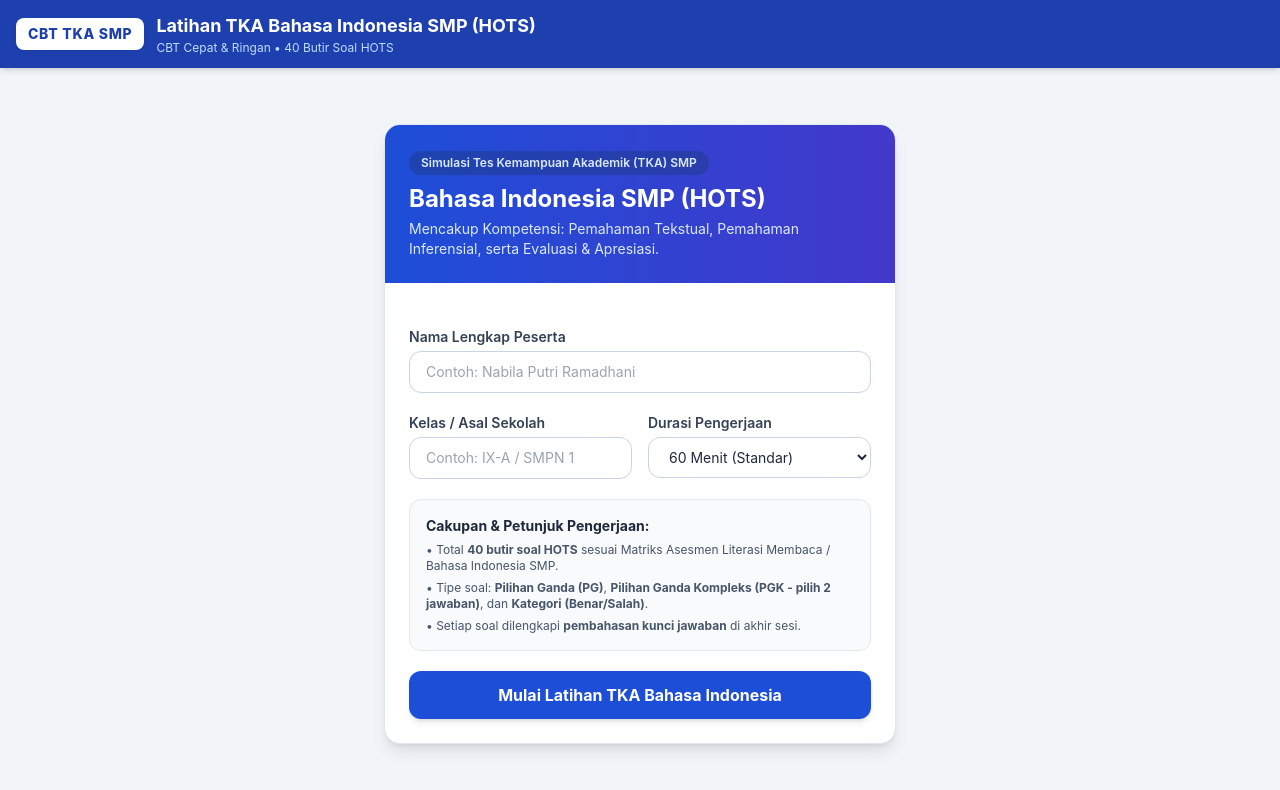
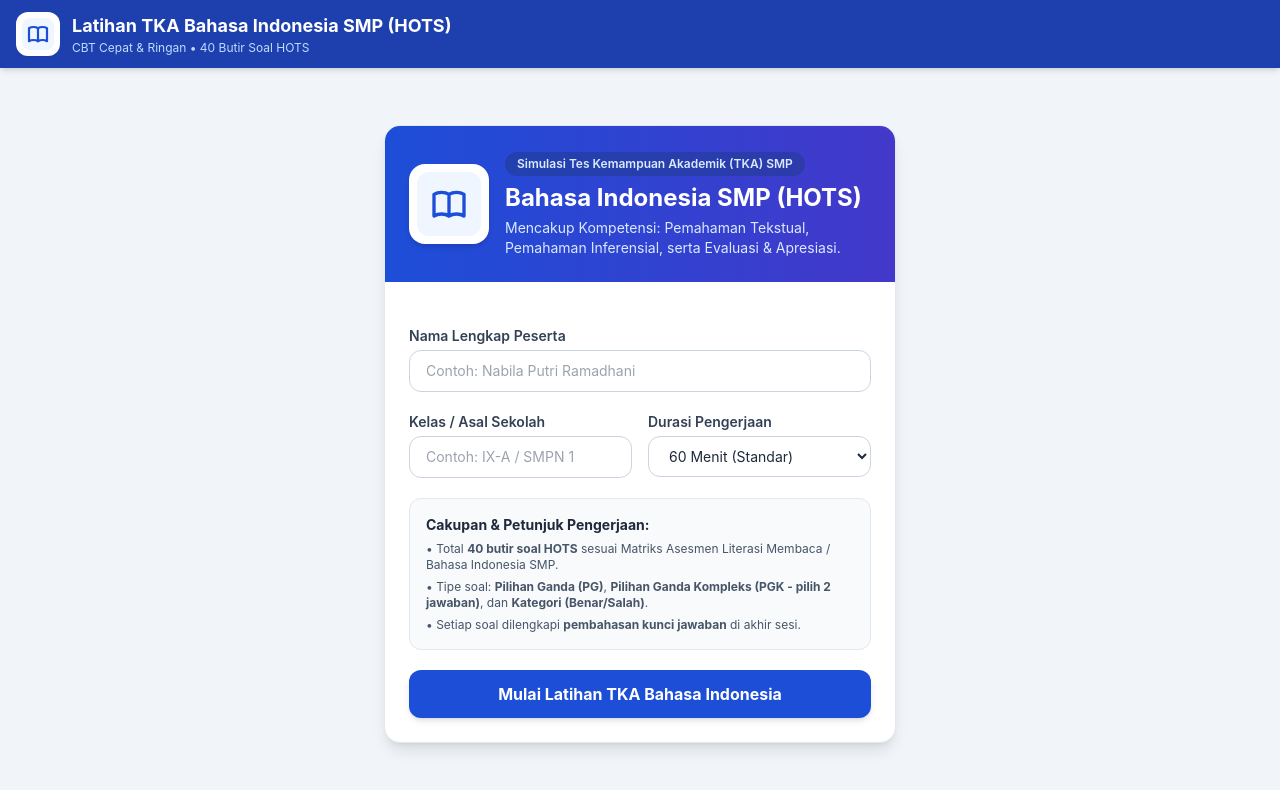
Before and after one commit to arhymu/latihan-tka-literasi, a plain HTML site: page index.html in a window 1280 px wide. Drawn offline with nearby package versions, Linux system fonts and the light colour scheme.

Commit message:
Add files via upload

```diff
--- a/index.html
+++ b/index.html
@@ -43,8 +43,14 @@
     <header class="bg-blue-800 text-white shadow-md sticky top-0 z-30">
         <div class="max-w-7xl mx-auto px-4 py-3 flex flex-wrap items-center justify-between gap-2">
             <div class="flex items-center gap-3">
-                <div class="bg-white text-blue-800 font-extrabold px-3 py-1.5 rounded-lg text-sm tracking-wider shadow-sm">
-                    CBT TKA SMP
+                <div class="bg-white p-1.5 rounded-xl shadow-sm flex items-center justify-center w-11 h-11 overflow-hidden shrink-0">
+                    <img id="headerLogoImg" src="logo-sekolah.png" alt="Logo Sekolah" class="w-full h-full object-contain"
+                         onerror="this.style.display='none'; document.getElementById('headerLogoFallback').style.display='flex';">
+                    <div id="headerLogoFallback" style="display:none;" class="w-full h-full items-center justify-center bg-blue-50 text-blue-800 rounded-lg font-black text-xs">
+                        <svg class="w-6 h-6 text-blue-700" fill="none" stroke="currentColor" stroke-width="2.2" viewBox="0 0 24 24">
+                            <path stroke-linecap="round" stroke-linejoin="round" d="M12 6.253v13m0-13C10.832 5.477 9.246 5 7.5 5S4.168 5.477 3 6.253v13C4.168 18.477 5.754 18 7.5 18s3.332.477 4.5 1.253m0-13C13.168 5.477 14.754 5 16.5 5c1.747 0 3.332.477 4.5 1.253v13C19.832 18.477 18.247 18 16.5 18c-1.746 0-3.332.477-4.5 1.253"/>
+                        </svg>
+                    </div>
                 </div>
                 <div>
                     <h1 class="font-bold text-base sm:text-lg leading-tight">Latihan TKA Bahasa Indonesia SMP (HOTS)</h1>
@@ -69,14 +75,25 @@
     <!-- ==================== HALAMAN 1: LOGIN / MULAI UJIAN ==================== -->
     <main id="loginScreen" class="flex-grow flex items-center justify-center p-4 fade-in">
         <div class="bg-white max-w-lg w-full rounded-2xl shadow-lg border border-slate-200 overflow-hidden">
-            <div class="bg-gradient-to-r from-blue-700 to-indigo-700 p-6 text-white">
-                <span class="inline-block bg-blue-900/50 text-blue-100 text-xs font-semibold px-3 py-1 rounded-full mb-2">
-                    Simulasi Tes Kemampuan Akademik (TKA) SMP
-                </span>
-                <h2 class="text-2xl font-bold">Bahasa Indonesia SMP (HOTS)</h2>
-                <p class="text-sm text-blue-100 mt-1">
-                    Mencakup Kompetensi: Pemahaman Tekstual, Pemahaman Inferensial, serta Evaluasi & Apresiasi.
-                </p>
+            <div class="bg-gradient-to-r from-blue-700 to-indigo-700 p-6 text-white flex items-center gap-4">
+                <div class="bg-white p-2 rounded-2xl shadow-md w-16 h-16 sm:w-20 sm:h-20 flex items-center justify-center shrink-0 overflow-hidden">
+                    <img id="loginLogoImg" src="logo-sekolah.png" alt="Logo Sekolah" class="w-full h-full object-contain"
+                         onerror="this.style.display='none'; document.getElementById('loginLogoFallback').style.display='flex';">
+                    <div id="loginLogoFallback" style="display:none;" class="w-full h-full items-center justify-center bg-blue-50 text-blue-700 rounded-xl">
+                        <svg class="w-10 h-10" fill="none" stroke="currentColor" stroke-width="2" viewBox="0 0 24 24">
+                            <path stroke-linecap="round" stroke-linejoin="round" d="M12 6.253v13m0-13C10.832 5.477 9.246 5 7.5 5S4.168 5.477 3 6.253v13C4.168 18.477 5.754 18 7.5 18s3.332.477 4.5 1.253m0-13C13.168 5.477 14.754 5 16.5 5c1.747 0 3.332.477 4.5 1.253v13C19.832 18.477 18.247 18 16.5 18c-1.746 0-3.332.477-4.5 1.253"/>
+                        </svg>
+                    </div>
+                </div>
+                <div>
+                    <span class="inline-block bg-blue-900/50 text-blue-100 text-xs font-semibold px-3 py-1 rounded-full mb-1.5">
+                        Simulasi Tes Kemampuan Akademik (TKA) SMP
+                    </span>
+                    <h2 class="text-xl sm:text-2xl font-bold leading-tight">Bahasa Indonesia SMP (HOTS)</h2>
+                    <p class="text-xs sm:text-sm text-blue-100 mt-1">
+                        Mencakup Kompetensi: Pemahaman Tekstual, Pemahaman Inferensial, serta Evaluasi & Apresiasi.
+                    </p>
+                </div>
             </div>
 
             <div class="p-6 space-y-5">
```
